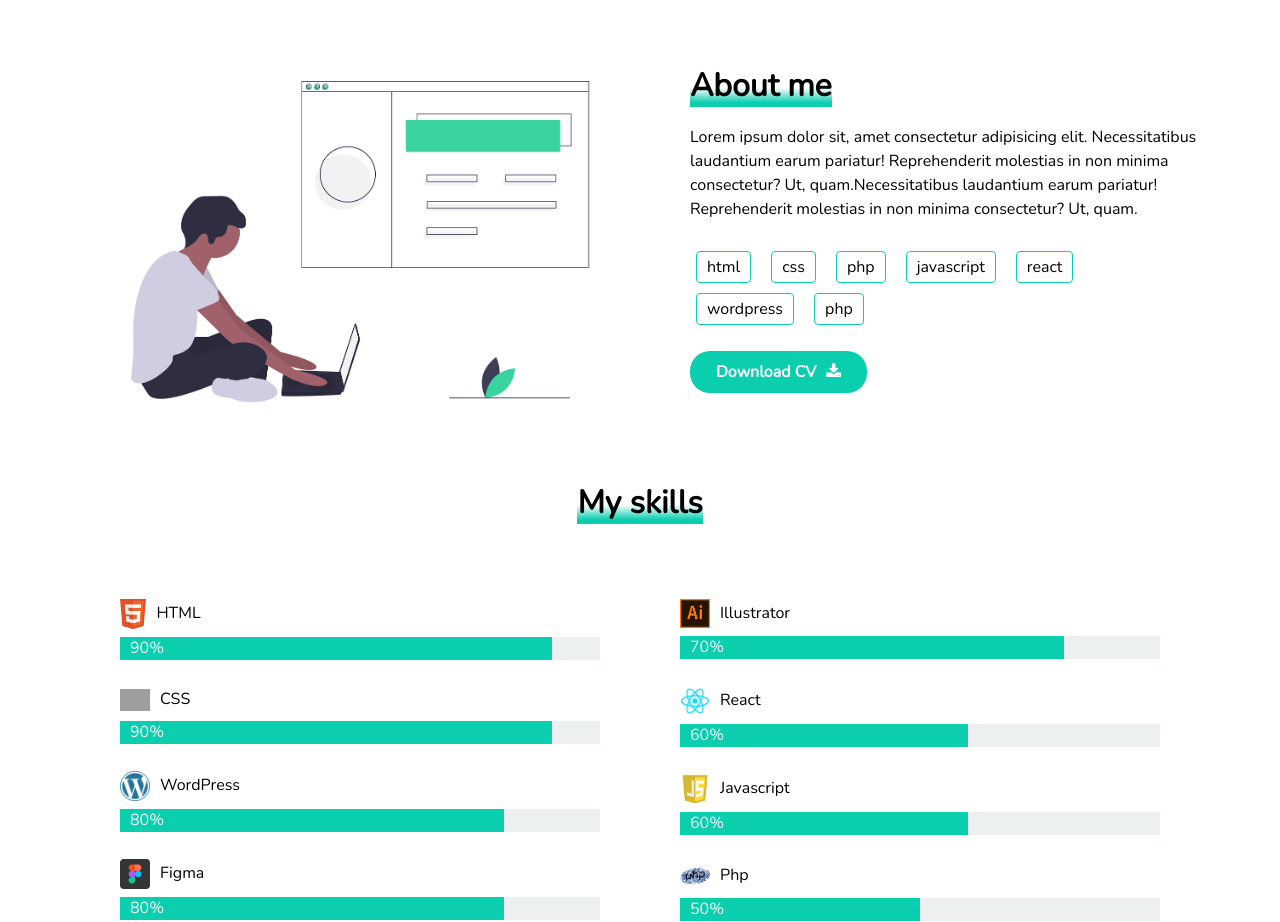
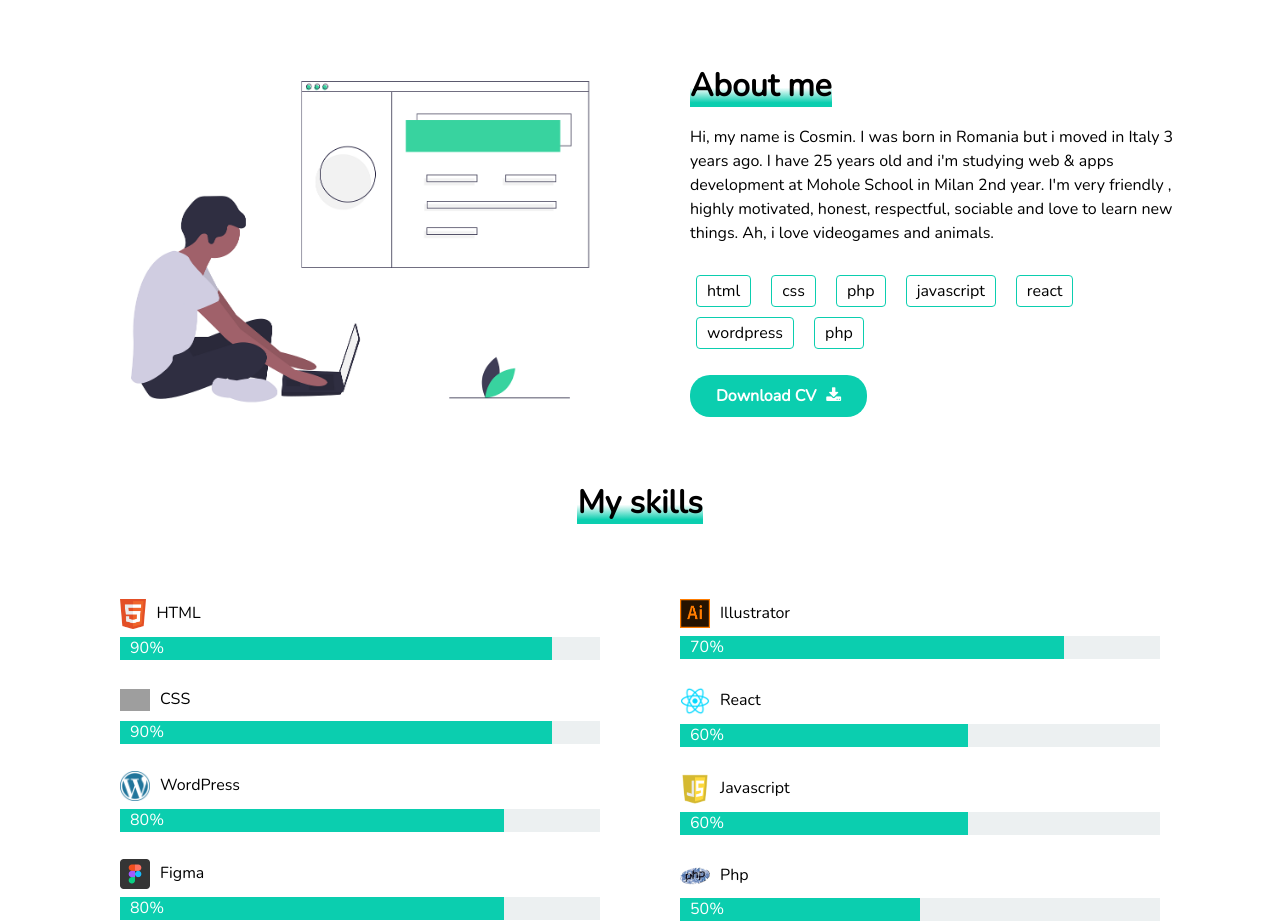
Before and after one commit to cossminuu/portfolioReact, a React (Create React App) app: page / in a window 1280 px wide. Shown: the part 820-1742 px from the top of the page. Built offline with nearby package versions, Linux system fonts and the light colour scheme; grey boxes are pictures that could not be loaded.

Commit message:
Update data.js

```diff
--- a/src/data.js
+++ b/src/data.js
@@ -56,7 +56,7 @@ export default {
 
 
     ///////////////////////////// ABOUT SECTION DETAILS /////////////////////////////
-    description: "Lorem ipsum dolor sit, amet consectetur adipisicing elit. Necessitatibus laudantium earum pariatur! Reprehenderit molestias in non minima consectetur? Ut, quam.Necessitatibus laudantium earum pariatur! Reprehenderit molestias in non minima consectetur? Ut, quam.",
+    description: "Hi, my name is Cosmin. I was born in Romania but i moved in Italy 3 years ago. I have 25 years old and i'm studying web & apps development at Mohole School in Milan 2nd year. I'm very friendly , highly motivated, honest, respectful, sociable and love to learn new things. Ah, i love videogames and animals.",
     skills: ["html",
         "css",
         "php",
```
